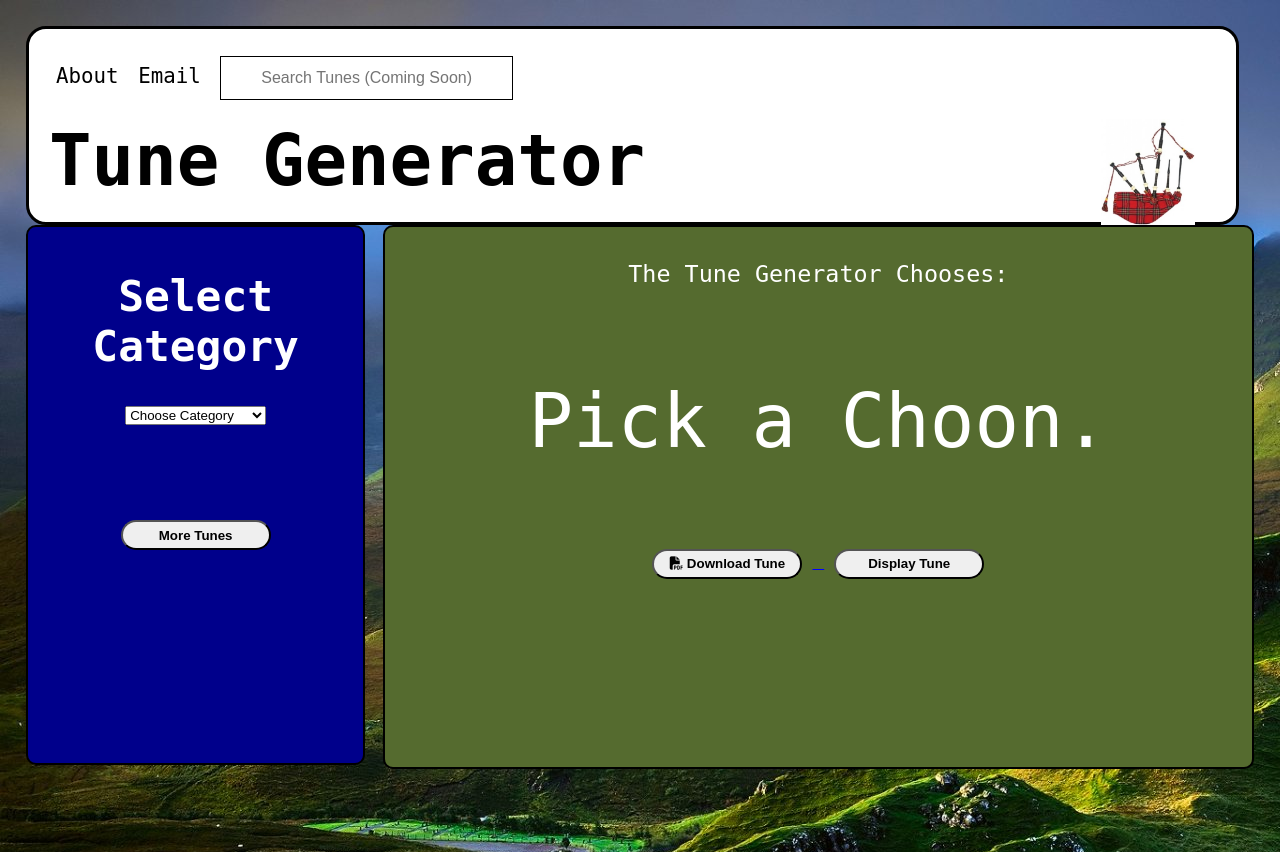
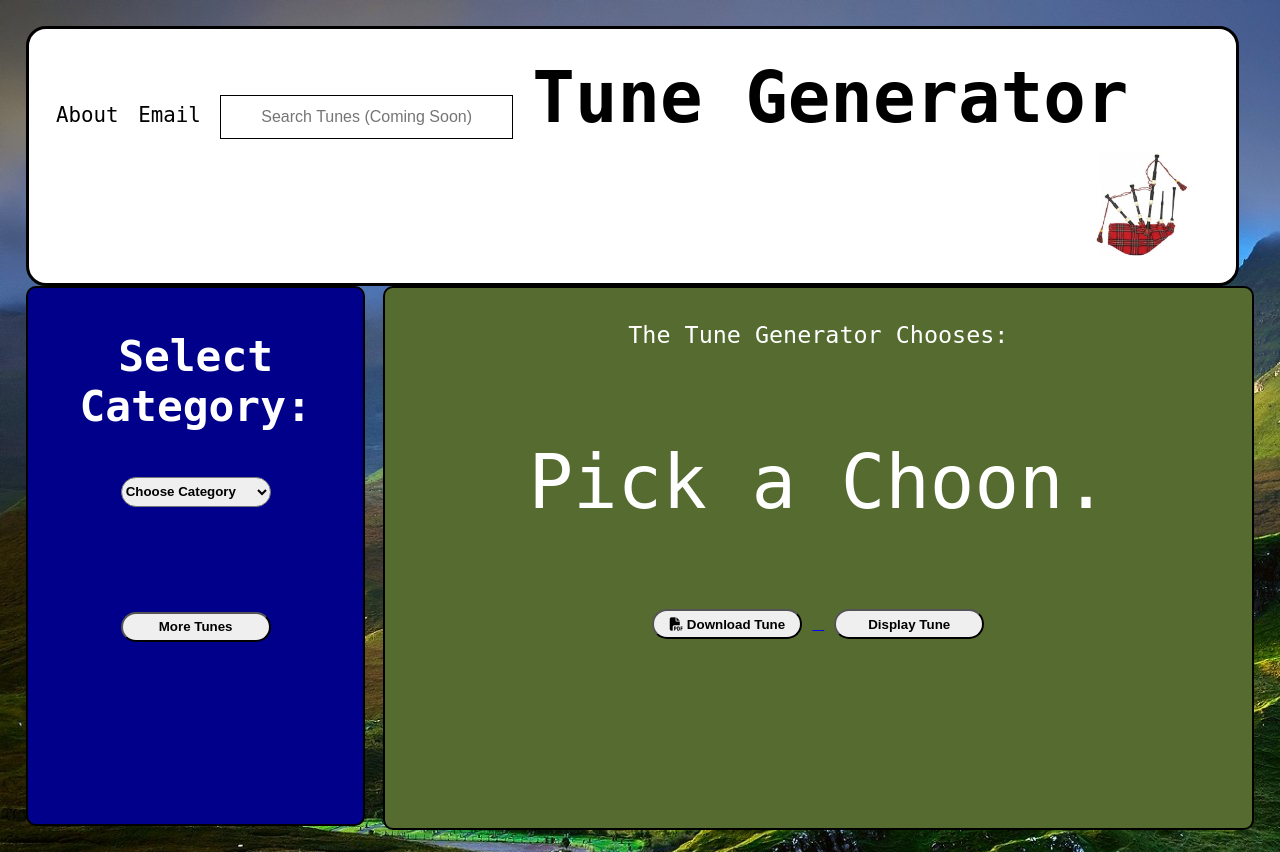
Before and after one commit to CristopherMRodriguez/pipes, a PHP site: page / in a window 1280 px wide. Run offline with PHP 8.4, Linux system fonts and the light colour scheme; some libraries are stand-ins or nearby versions.

Commit message:
tidying up layout and styling

```diff
--- a/index.php
+++ b/index.php
@@ -40,21 +40,23 @@
 					</li>
 				</ul>
 
+				<h1 id="kingheader" class="topnav">Tune Generator</h1>
+				<img id="bagpipe" src="bagpipe.jpg" alt="A Bagpipe">
+
+
 			</div>
 
-			<img id="bagpipe" src="bagpipe.jpg" alt="A Bagpipe">
 
-			<h1>Tune Generator</h1>
 
 		</header>
 
 
 		<section id="gGen">
 			<div class="gen">
-				<h2>Select<br> Category</h2>
+				<h2>Select<br> Category:</h2>
 				<p id="sel">
 
-					<select id="dropTunes" onchange="beba();">
+					<select class="button" id="dropTunes" onchange="beba();">
 						<option value="choon">Choose Category</option>
 						<option value="any"> I'm Feeling Lucky <span>&#9752;</span></option>
 						<!--<option value="9/8"> 9/8 </option>-->
```
